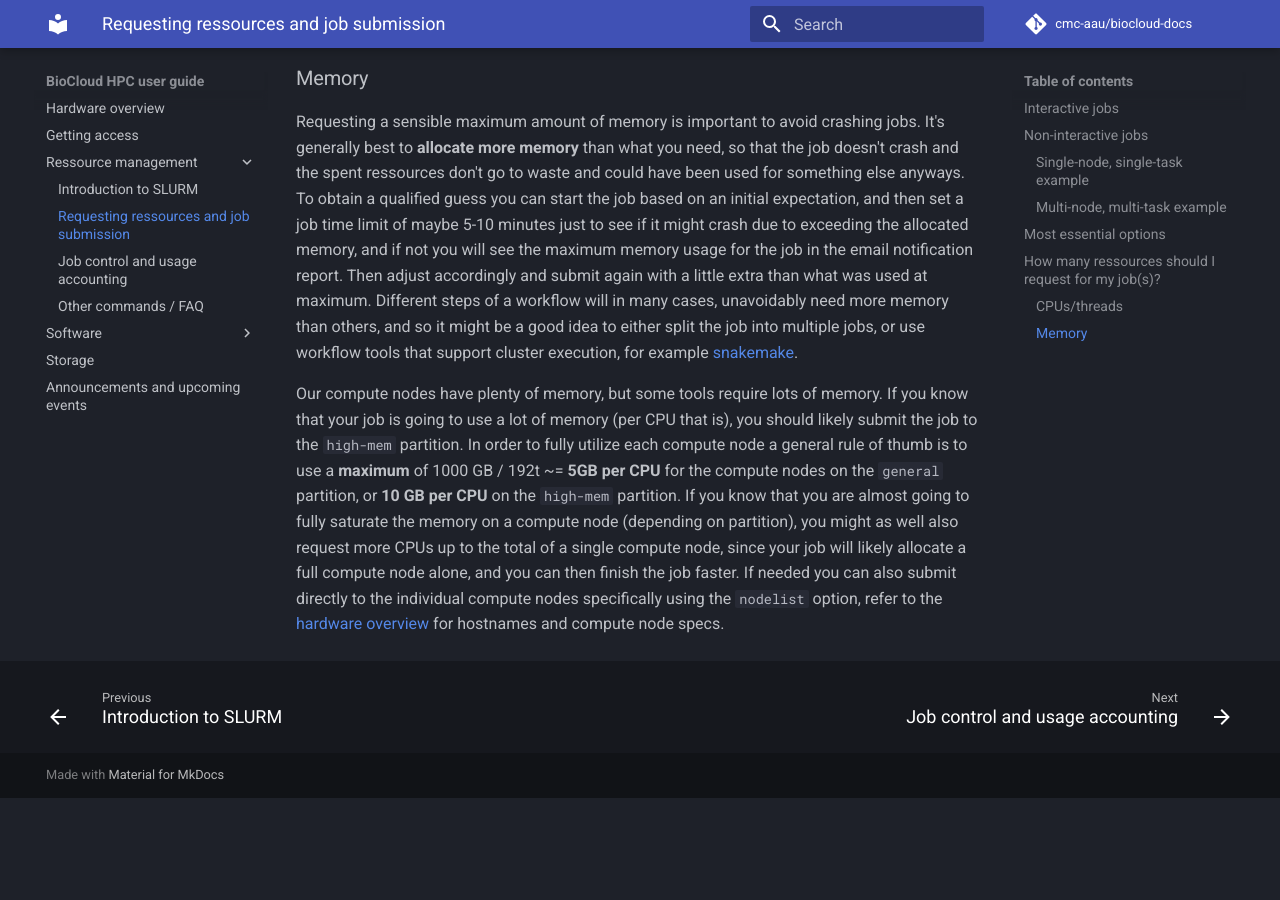
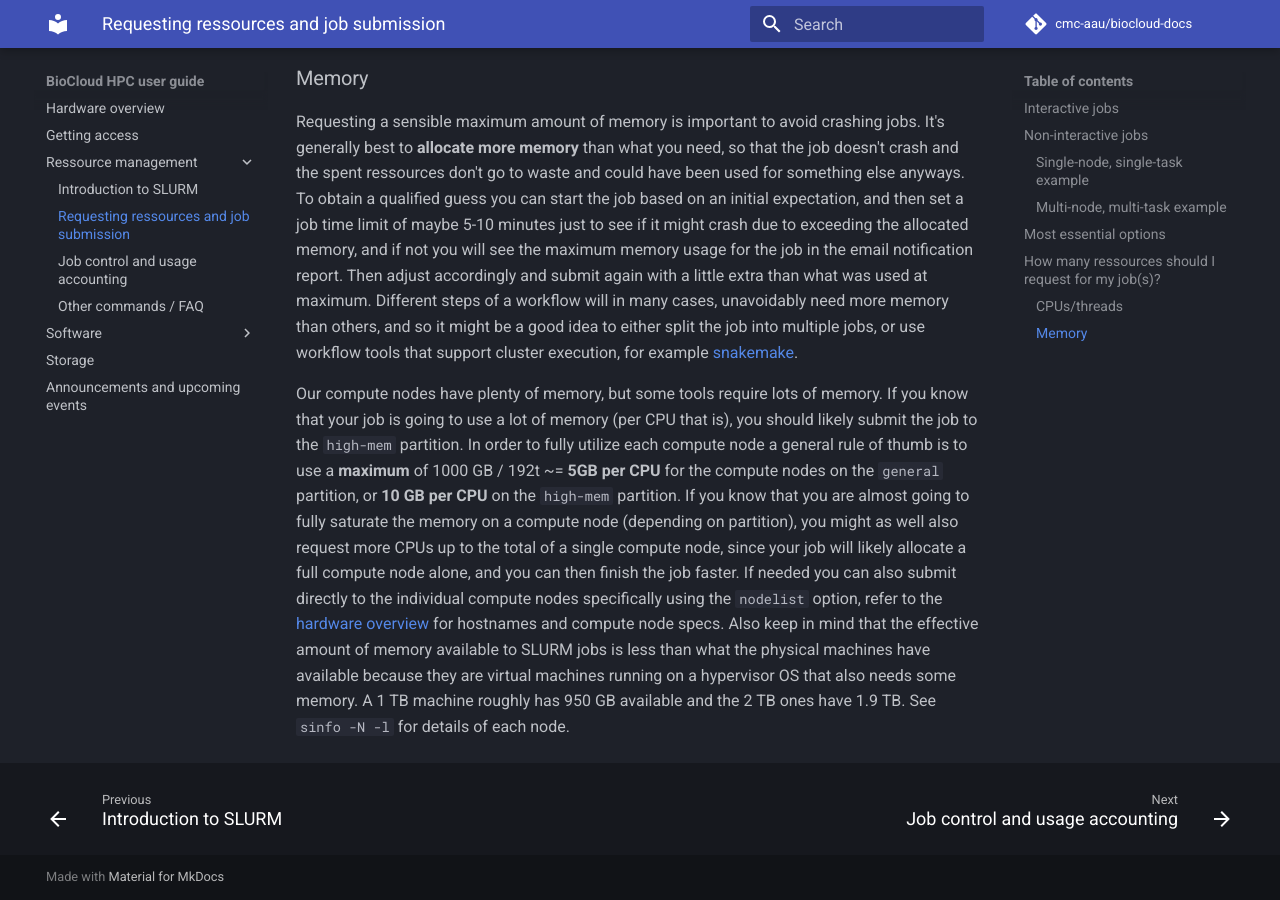
Before and after one commit to cmc-aau/hpc-docs, an MkDocs documentation site: the page built from docs/slurm/request.md, in a window 1280 px wide and 900 px high, scrolled down 5646 px. Built offline with MkDocs 1.6.1 and Material for MkDocs 9.7.7, drawn with Linux system fonts in a browser that asks for light colours; comment, search, counter and statistics services are not loaded; before the commit the page ends 6444 px from its top, so only the background shows below that.

Commit message:
describe effective mem

```diff
--- a/docs/slurm/request.md
+++ b/docs/slurm/request.md
@@ -141,4 +141,4 @@ In general the number of CPUs that you book only affects how long the job will t
 ### Memory
 Requesting a sensible maximum amount of memory is important to avoid crashing jobs. It's generally best to **allocate more memory** than what you need, so that the job doesn't crash and the spent ressources don't go to waste and could have been used for something else anyways. To obtain a qualified guess you can start the job based on an initial expectation, and then set a job time limit of maybe 5-10 minutes just to see if it might crash due to exceeding the allocated memory, and if not you will see the maximum memory usage for the job in the email notification report. Then adjust accordingly and submit again with a little extra than what was used at maximum. Different steps of a workflow will in many cases, unavoidably need more memory than others, and so it might be a good idea to either split the job into multiple jobs, or use workflow tools that support cluster execution, for example [snakemake](https://snakemake.readthedocs.io/en/stable/executing/cluster.html).
 
-Our compute nodes have plenty of memory, but some tools require lots of memory. If you know that your job is going to use a lot of memory (per CPU that is), you should likely submit the job to the `high-mem` partition. In order to fully utilize each compute node a general rule of thumb is to use a **maximum** of 1000 GB / 192t ~= **5GB per CPU** for the compute nodes on the `general` partition, or **10 GB per CPU** on the `high-mem` partition. If you know that you are almost going to fully saturate the memory on a compute node (depending on partition), you might as well also request more CPUs up to the total of a single compute node, since your job will likely allocate a full compute node alone, and you can then finish the job faster. If needed you can also submit directly to the individual compute nodes specifically using the `nodelist` option, refer to the [hardware overview](../index.md) for hostnames and compute node specs.
+Our compute nodes have plenty of memory, but some tools require lots of memory. If you know that your job is going to use a lot of memory (per CPU that is), you should likely submit the job to the `high-mem` partition. In order to fully utilize each compute node a general rule of thumb is to use a **maximum** of 1000 GB / 192t ~= **5GB per CPU** for the compute nodes on the `general` partition, or **10 GB per CPU** on the `high-mem` partition. If you know that you are almost going to fully saturate the memory on a compute node (depending on partition), you might as well also request more CPUs up to the total of a single compute node, since your job will likely allocate a full compute node alone, and you can then finish the job faster. If needed you can also submit directly to the individual compute nodes specifically using the `nodelist` option, refer to the [hardware overview](../index.md) for hostnames and compute node specs. Also keep in mind that the effective amount of memory available to SLURM jobs is less than what the physical machines have available because they are virtual machines running on a hypervisor OS that also needs some memory. A 1 TB machine roughly has 950 GB available and the 2 TB ones have 1.9 TB. See `sinfo -N -l` for details of each node.
```
